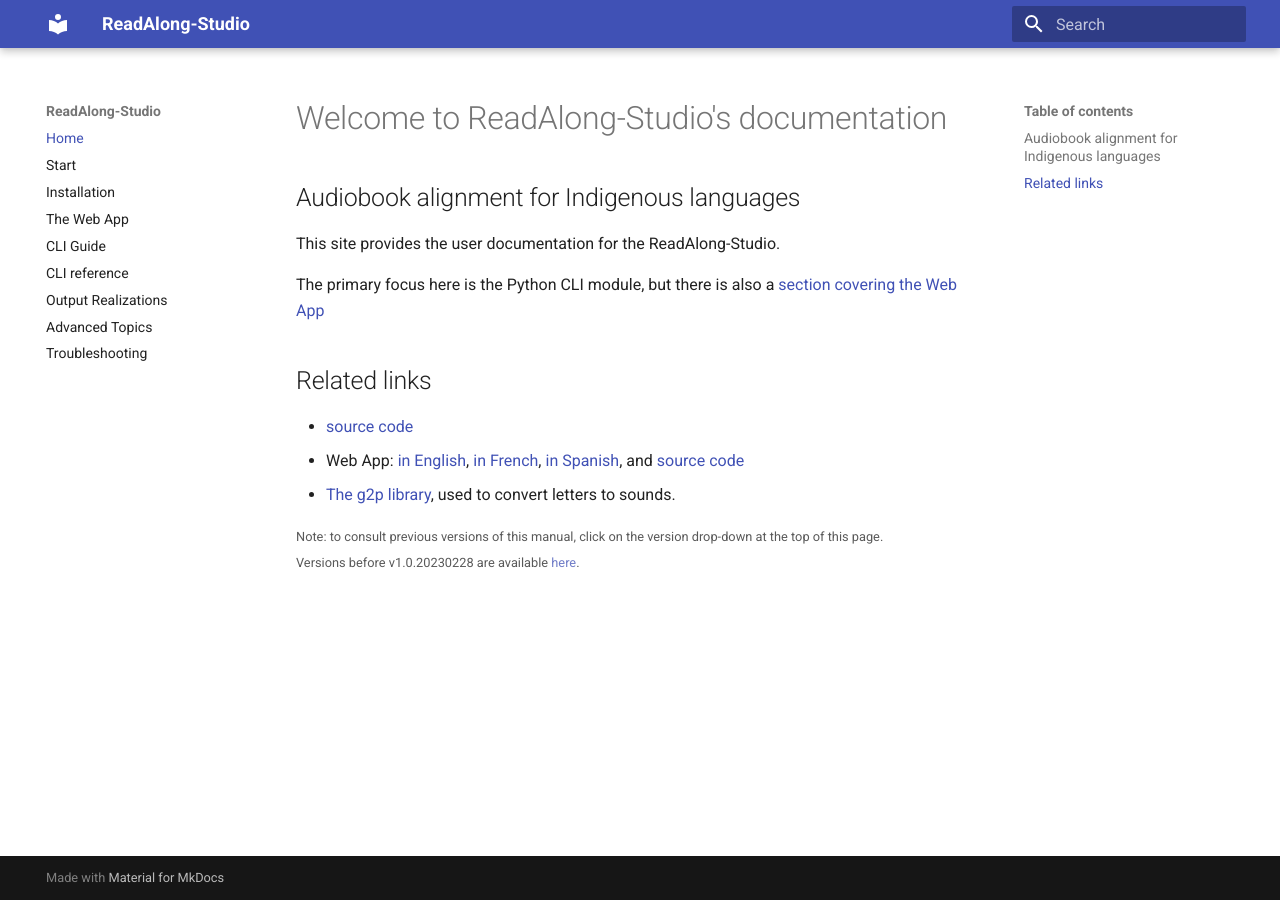
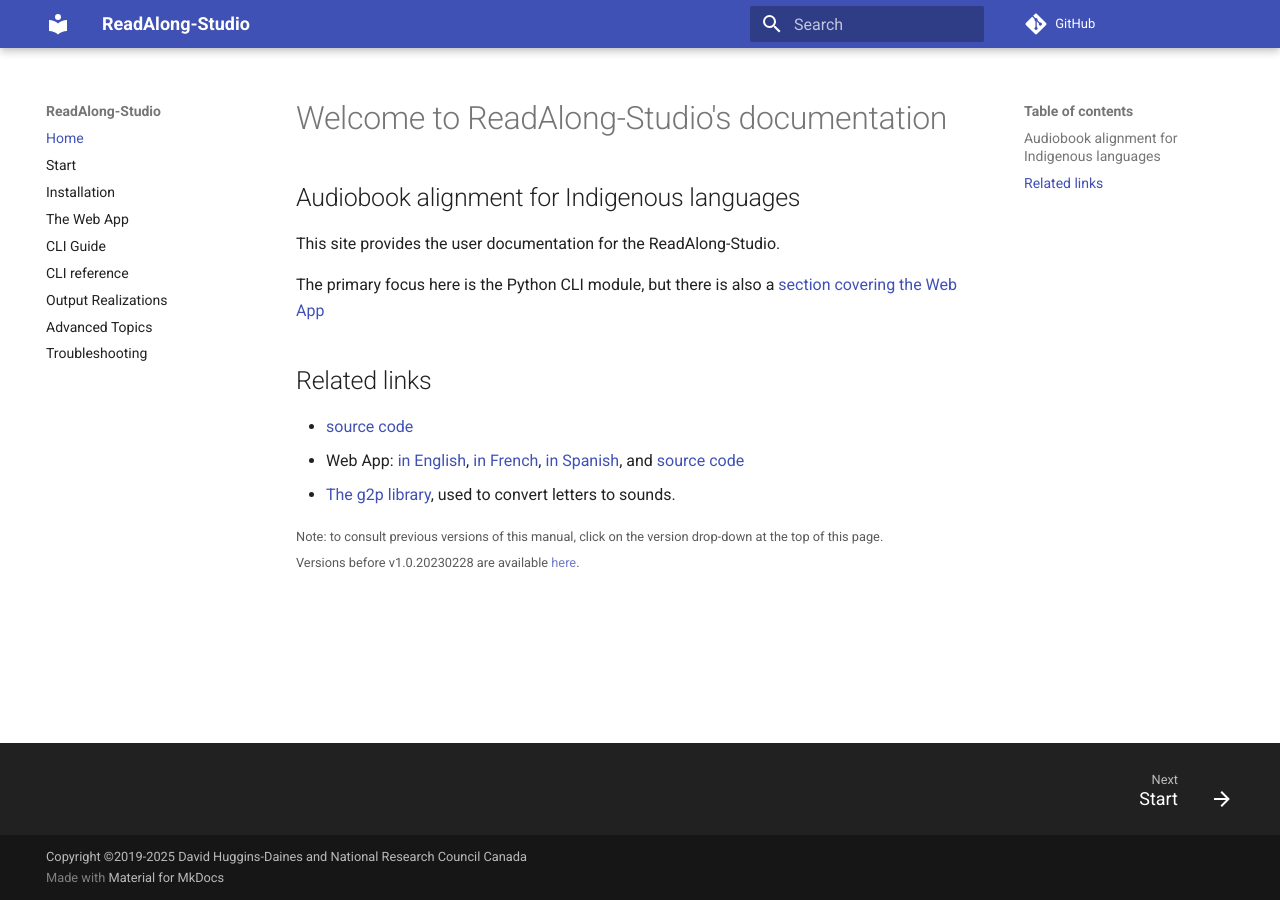
Before and after one commit to ReadAlongs/Studio, an MkDocs documentation site: the page built from docs/index.md, in a window 1280 px wide. Built offline with MkDocs 1.6.1 and Material for MkDocs 9.7.7, drawn with Linux system fonts in a browser that asks for light colours; comment, search, counter and statistics services are not loaded; the version menu is left out.

Commit message:
docs: improve our mkdocs site configuration

```diff
--- a/mkdocs.yml
+++ b/mkdocs.yml
@@ -1,9 +1,14 @@
 site_name: ReadAlong-Studio
+repo_url: https://github.com/ReadAlongs/Studio
+edit_uri: blob/main/docs/
+site_description: "Documentation for the ReadAlong-Studio: Audiobook alignment for Indigenous languages"
+copyright: Copyright ©2019-2025 David Huggins-Daines and National Research Council Canada
 theme:
   name: material
   features:
     - content.code.copy
     - navigation.instant
+    - navigation.footer
 plugins:
   - search
   - autorefs
@@ -30,3 +35,5 @@
   - Output Realizations: outputs.md
   - Advanced Topics: advanced-use.md
   - Troubleshooting: troubleshooting.md
+exclude_docs:
+  Contributing.md
```
